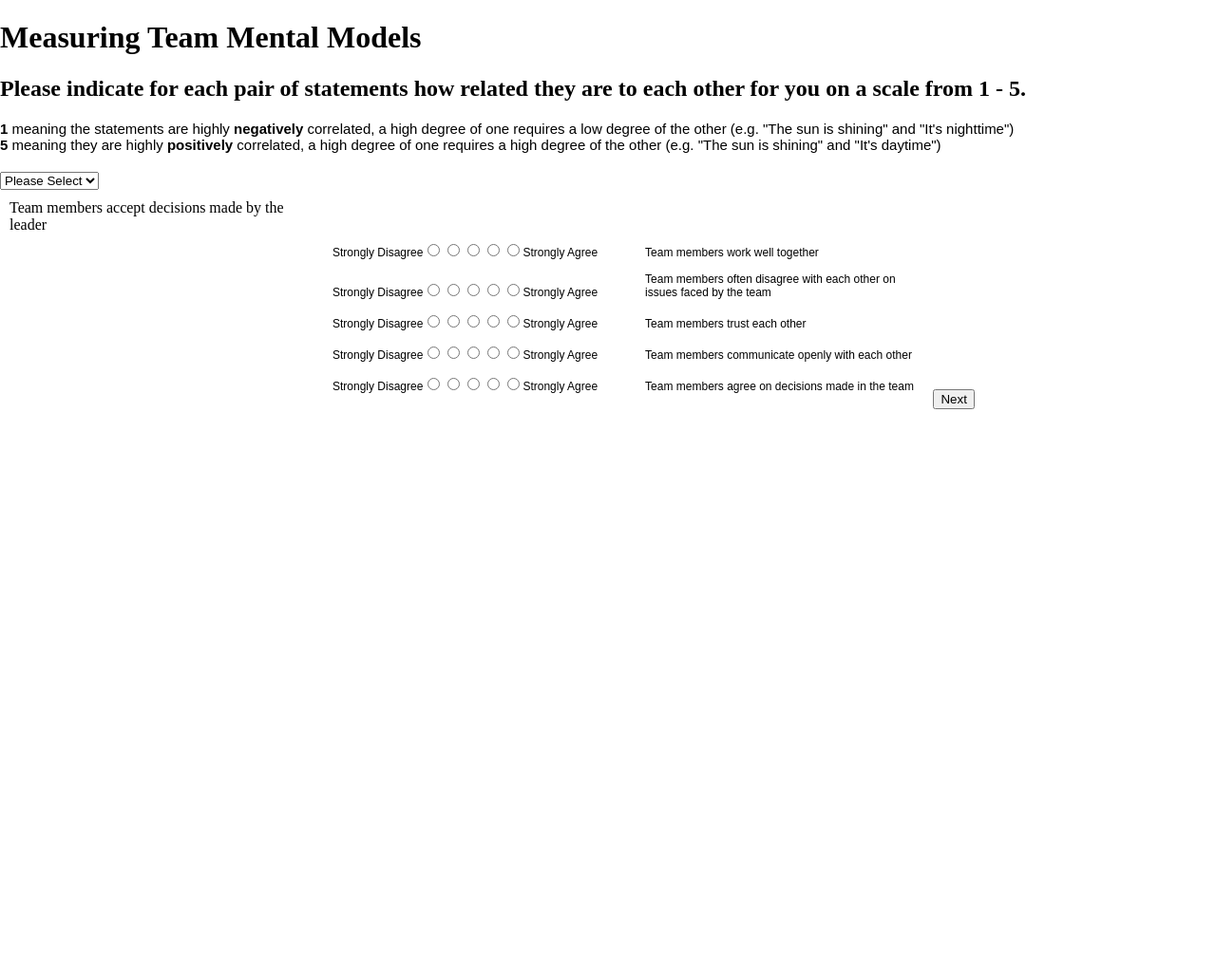
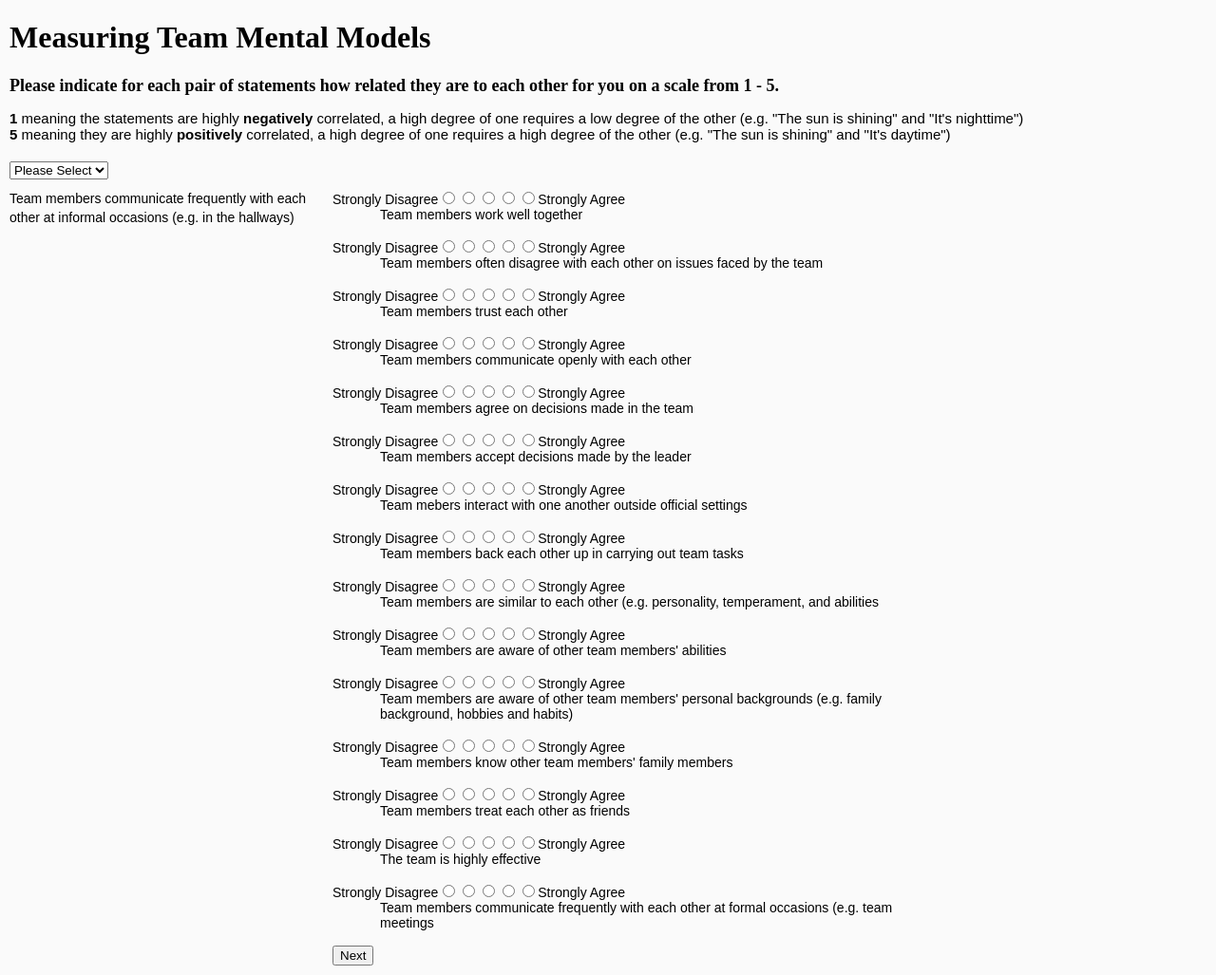
Before and after one commit to fancyrainbowcat/mental_models_pathfinder, a Flask app: page / in a window 1280 px wide. Shown: the whole page at 95% size. Before the commit the page ends 431 px from the top, so only its background shows below. Run offline with Flask 2, Linux system fonts and the light colour scheme; some libraries are stand-ins or nearby versions.

Commit message:
initial design

```diff
--- a/static/css/style.css
+++ b/static/css/style.css
@@ -1,75 +1,37 @@
 html,body {padding:0;margin:0;}
 .wrap {
-  font:12px Arial, san-serif;
+  font:14px Arial, san-serif;
 }
-h1.likert-header {
-  padding-left:4.25%;
-  margin:20px 0 0;
+
+body {background-color: #FAFAFA;}
+
+h1 {
+  margin-left: 10px;
+}
+
+h2 {
+  margin-left: 10px;
+  font-size: 18px;
+}
+
+p {
+  margin-left: 10px;
 }
 
 form {
   display: inline-block;
 }
 
-form .statement {
-  display:block;
+#current_statement {
+  display:flex;
   font-size: 14px;
-  font-weight: bold;
-  padding: 30px 0 0 4.25%;
-  margin-bottom:10px;
+  font-family: Arial, Helvetica, sans-serif;
+  line-height: 20px;
+  vertical-align: middle;
 }
-form .likert {
-  list-style:none;
-  width:100%;
-  margin:0;
-  padding:0 0 15px;
-  display:block;
-}
-form .likert:last-of-type {border-bottom:0;}
-form .likert:before {
-  content: '';
-  position:relative;
-  top:11px;
-  left:9.5%;
-  display:block;
-  background-color:#efefef;
-  height:4px;
-  width:78%;
-}
-form .likert li {
-  display:inline-block;
-  width:19%;
-  text-align:center;
-  vertical-align: top;
-}
-form .likert li input[type=radio] {
-  display:block;
-  position:relative;
-  top:0;
-  left:50%;
-  margin-left:-6px;
-}
-form .likert li label {
-    width:100%;
-}
-form .buttons {
-  margin:30px 0;
-  padding:0 4.25%;
-  text-align:right;
-}
-form .buttons button {
-  padding: 5px 10px;
-  background-color: #67ab49;
-  border: 0;
-  border-radius: 3px;
-}
-form .buttons .clear {background-color: #e9e9e9;}
-form .buttons .submit {background-color: #67ab49;}
-form .buttons .clear:hover {background-color: #ccc;}
-form .buttons .submit:hover {background-color: #14892c;}
 
-#submit {
-  margin-top: 200px;
+#team_number{
+  margin-left: 10px;
 }
 
 .column {
@@ -90,7 +52,7 @@ form .buttons .submit:hover {background-color: #14892c;}
 }
 
 .statement_box {
-  width: 300px;
+  width: 550px;
   margin-left: 50px;
   display: inline-block;
 }
--- a/templates/index.html
+++ b/templates/index.html
@@ -41,7 +41,7 @@
     </div>
 
     <script>
-        var statements = ["Team members work well together","Team members often disagree with each other on issues faced by the team","Team members trust each other","Team members communicate openly with each other","Team members agree on decisions made in the team","Team members accept decisions made by the leader"];
+        var statements = ["Team members work well together","Team members often disagree with each other on issues faced by the team","Team members trust each other","Team members communicate openly with each other","Team members agree on decisions made in the team","Team members accept decisions made by the leader","Team mebers interact with one another outside official settings","Team members back each other up in carrying out team tasks","Team members are similar to each other (e.g. personality, temperament, and abilities","Team members are aware of other team members' abilities","Team members are aware of other team members' personal backgrounds (e.g. family background, hobbies and habits)","Team members know other team members' family members","Team members treat each other as friends","The team is highly effective","Team members communicate frequently with each other at formal occasions (e.g. team meetings","Team members communicate frequently with each other at informal occasions (e.g. in the hallways)"];
         var iterator = statements.length - 1;
         var list = "";
         var uuid = 0;
```
